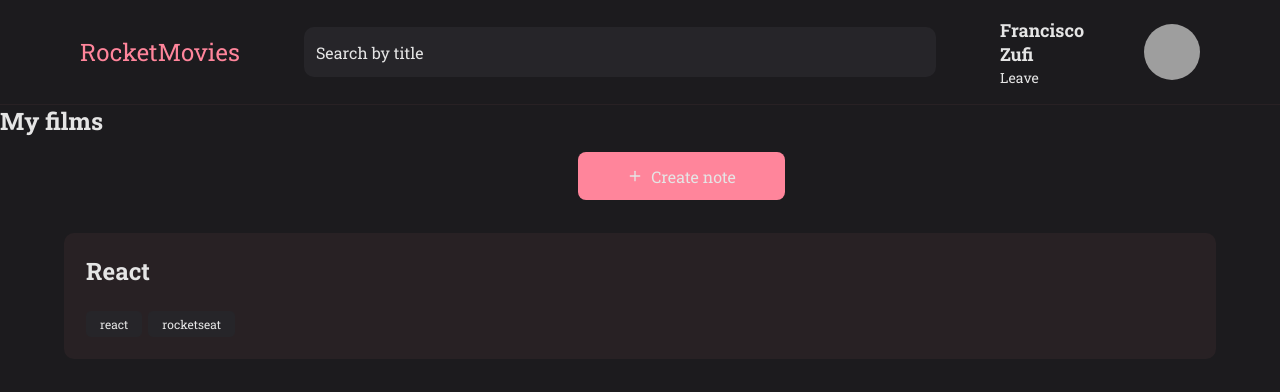
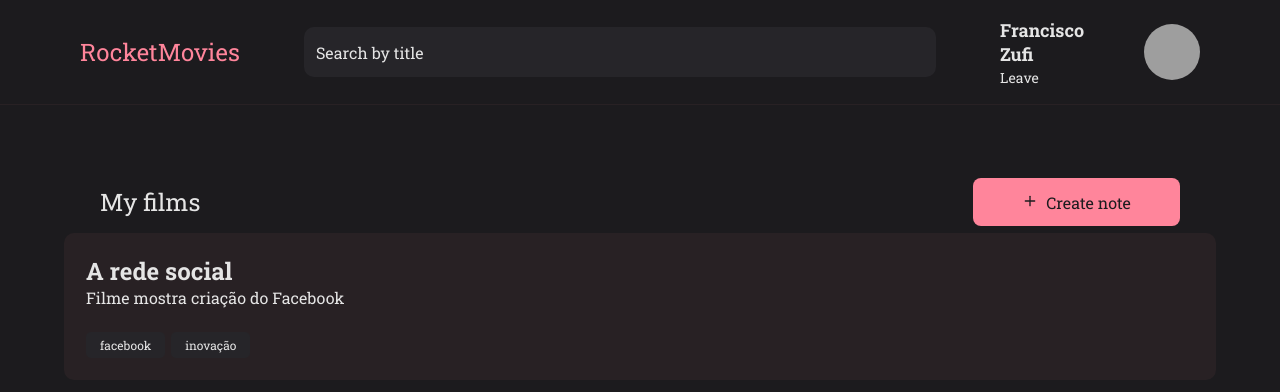
Before and after one commit to FranciscoZufi/rocketmovies, a React (Vite) app: page /home in a window 1280 px wide. Shown: the top 392 px of the page. Built offline with nearby package versions, Linux system fonts and the light colour scheme; grey boxes are pictures that could not be loaded.

Commit message:
finisht home

```diff
--- a/src/pages/home/index.jsx
+++ b/src/pages/home/index.jsx
@@ -1,5 +1,5 @@
 import { FiPlus } from 'react-icons/fi'
-import { Container, Content, NewNote } from './styles'
+import { Container, Content, NewNote} from './styles'
 
 import { Header } from '../../components/header'
 
@@ -11,15 +11,16 @@ export function Home() {
     <Container>
       <Header>
       </Header>
+        <NewNote>
         <h2>My films</h2>
-        <NewNote to='/new'>
-       <FiPlus />
-        Create note
+        <button to="/New"> <FiPlus/>
+        Create note</button>
+
       </NewNote>
 
       <Content>
 
-        <Note data={{ title:'React', tags: [{id: '1', name:'react'}, {id: '2', name:'rocketseat'}]}}/>
+        <Note data={{ title:'A rede social', description:'Filme mostra criação do Facebook', tags: [{id: '1', name:'facebook'}, {id: '2', name:'inovação'}]}}/>
 
       </Content>
 
--- a/src/pages/home/styles.js
+++ b/src/pages/home/styles.js
@@ -9,9 +9,9 @@ export const Container = styled.div`
   grid-template-columns: auto;
   grid-template-rows: 105px 128px auto;
   grid-template-areas:
-    'header header'
-    'h2 newnote'
-    'content content';
+    'header'
+    'newnote'
+    'content';
 
   background-color: ${({ theme }) => theme.COLORS.BACKGROUND_900};
 `
@@ -25,22 +25,33 @@ export const Content = styled.div`
   overflow-y: auto;
 `
 
-export const NewNote = styled(Link)`
+export const NewNote = styled.div`
   grid-area: newnote;
 
-  background-color: ${({ theme }) => theme.COLORS.PINK};
-  color: ${({ theme }) => theme.COLORS.WHITE};
-  border: none;
-  border-radius: 8px;
   margin-top: 47px;
-  margin-right: 20px;
+  padding: 50px 100px 46px 100px;
+  width: 100vw;
 
   display: flex;
   align-items: center;
-  justify-content: center;
-  width: 207px;
-  height: 48px;
-  svg {
-    margin-right: 8px;
+  justify-content: space-between;
+
+  h2 {
+    color: ${({ theme }) => theme.COLORS.WHITE};
+    font-family: 32px;
+    font-weight: 400;
+  }
+
+  button {
+    background-color: ${({ theme }) => theme.COLORS.PINK};
+    color: ${({ theme }) => theme.COLORS.BACKGROUND_900};
+    border: none;
+    border-radius: 8px;
+    width: 207px;
+    height: 48px;
+
+    svg {
+      margin-right: 8px;
+    }
   }
 `
--- a/src/routes/index.jsx
+++ b/src/routes/index.jsx
@@ -7,6 +7,7 @@ export function Routes(){
   return(
     <BrowserRouter>
       <AppRoutes />
+      <AuthRoutes />
     </BrowserRouter>
   )
 }
```
